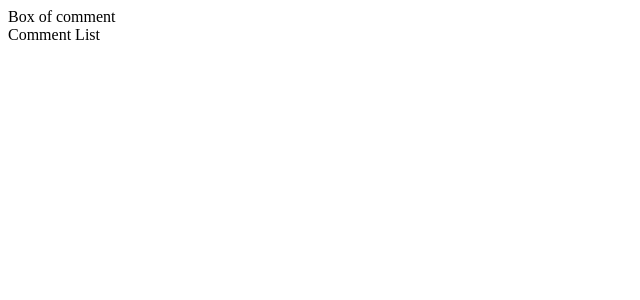
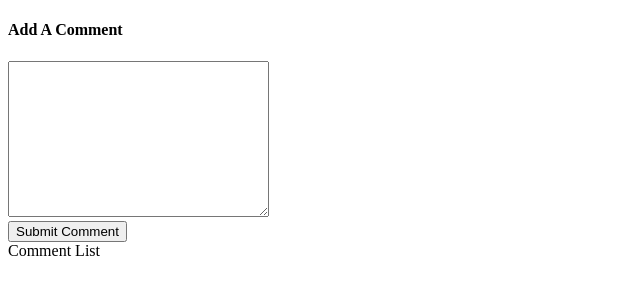
Before and after one commit to jbuican14/jest-react-redux-commentApp, a React (Create React App) app: page / in a window 1280 px wide. Shown: the top 300 px of the page, without its empty margins (0-640 px from the left). Built offline with nearby package versions, Linux system fonts and the light colour scheme.

Commit message:
Add form tag in CommentBox

```diff
--- a/src/App.js
+++ b/src/App.js
@@ -3,7 +3,7 @@ import React from 'react';
 import CommentBox from 'components/CommentBox.component';
 import CommentList from 'components/CommentList.component';
 
-export default () => {
+const App = () => {
   return (
     <div>
       <CommentBox />
@@ -11,3 +11,5 @@ export default () => {
     </div>
   );
 };
+
+export default App;
--- a/src/components/CommentBox.component.jsx
+++ b/src/components/CommentBox.component.jsx
@@ -1,5 +1,40 @@
-import React from 'react';
+import React, { Component } from 'react';
 
-export default () => {
-  return <div> Box of comment </div>;
-};
+class CommentBox extends Component {
+  state = {
+    comment: '',
+  };
+
+  handleChange = (e) => {
+    this.setState({ comment: e.target.value });
+  };
+
+  handleSubmit = (e) => {
+    e.preventDefault();
+
+    //~~~~~~~ TODO
+    //action creator and save the comment
+    this.setState({ comment: '' });
+  };
+
+  render() {
+    return (
+      <form onSubmit={this.handleSubmit}>
+        <h4 className="comment">Add A Comment </h4>
+        <textarea
+          name=""
+          id=""
+          cols="30"
+          rows="10"
+          value={this.state.comment}
+          onChange={this.handleChange}
+        ></textarea>
+        <div className="btn">
+          <button>Submit Comment</button>
+        </div>
+      </form>
+    );
+  }
+}
+
+export default CommentBox;
```
Also changed, not shown: 2 other files (tests, documents, lock files or other folders).
